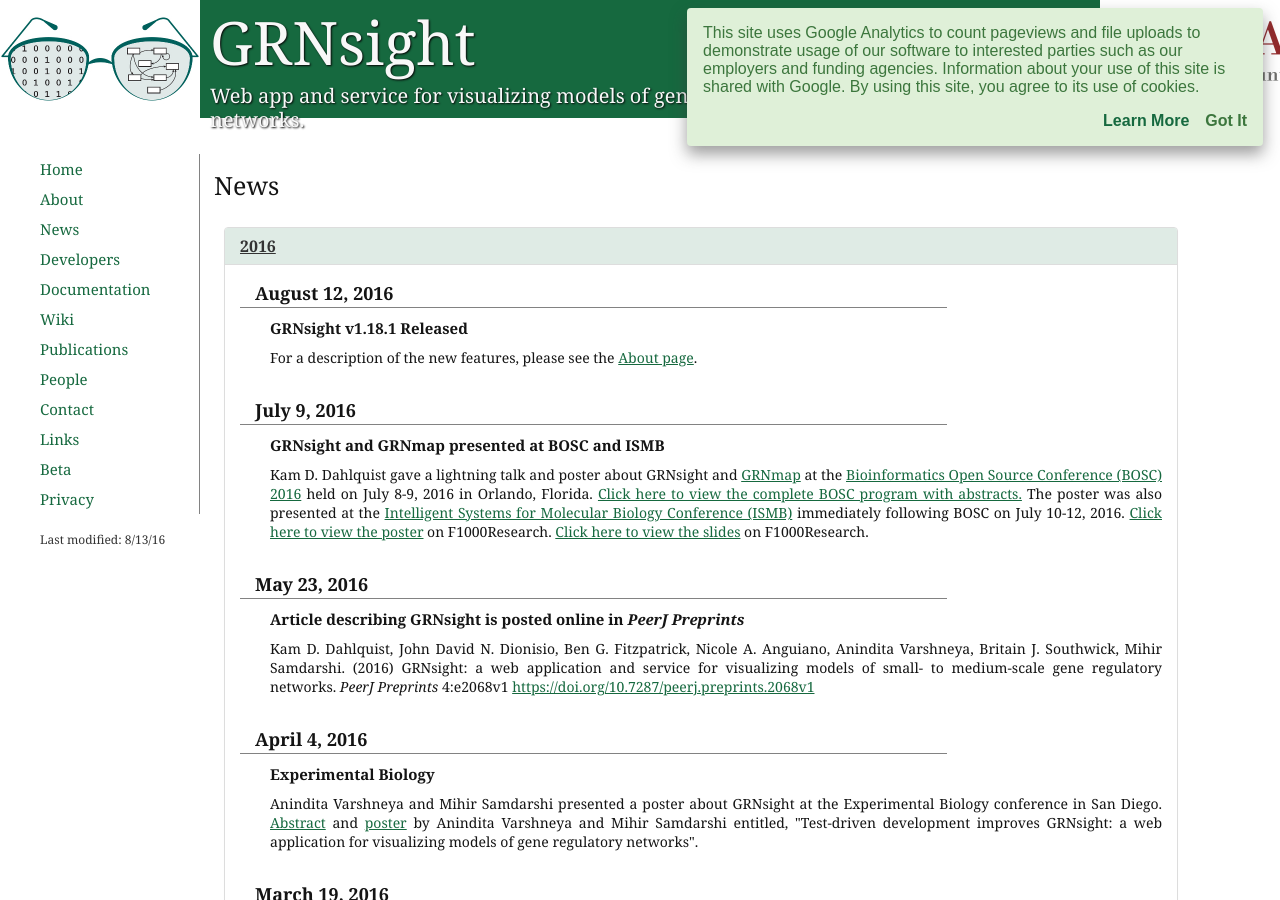
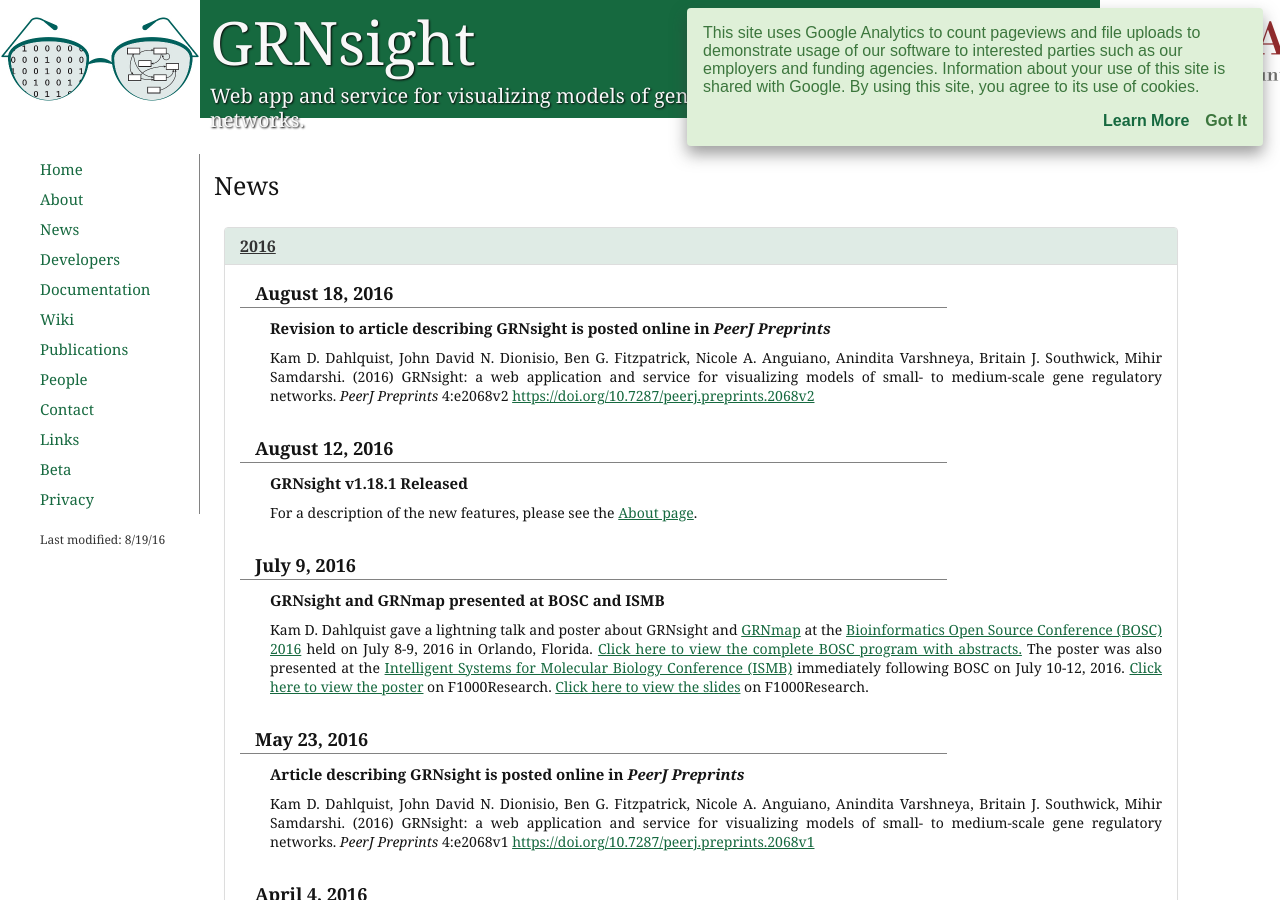
Before and after one commit to dondi/GRNsight, a Jekyll site: the page built from news.html, in a window 1280 px wide and 900 px high. Built offline with Jekyll 4.4.1, drawn with Linux system fonts in a browser that asks for light colours; nearby versions of some CDN libraries.

Commit message:
add news item revised preprint

```diff
--- a/news.html
+++ b/news.html
@@ -1,7 +1,7 @@
 ---
 layout: default
 title: News
-modified: 8/13/16
+modified: 8/19/16
 description: News and updates about the GRNsight gene regulatory network visualization web app, including new releases and conference presentations.
 ---
             <p id="pageTitle">News</p>
@@ -18,6 +18,10 @@
 
                         <div id="news2016" class="panel-collapse collapse in">
                             <div class="panel-body">
+                                <p class="newsDate">August 18, 2016</p>
+                                <p class="newsHeader">Revision to article describing GRNsight is posted online in <i>PeerJ Preprints</i></p>
+                                <p class="newsInfo">Kam D. Dahlquist, John David N. Dionisio, Ben G. Fitzpatrick, Nicole A. Anguiano, Anindita Varshneya, Britain J. Southwick, Mihir Samdarshi. (2016) GRNsight: a web application and service for visualizing models of small- to medium-scale gene regulatory networks. <em>PeerJ Preprints</em> 4:e2068v2 <a href="https://doi.org/10.7287/peerj.preprints.2068v2">https://doi.org/10.7287/peerj.preprints.2068v2</a></p>
+
                                 <p class="newsDate">August 12, 2016</p>
                                 <p class="newsHeader">GRNsight v1.18.1 Released</p>
                                 <p class="newsInfo">For a description of the new features, please see the <a href="{{ site.baseurl }}/about.html#v1_18Content">About page</a>.</p>
```
